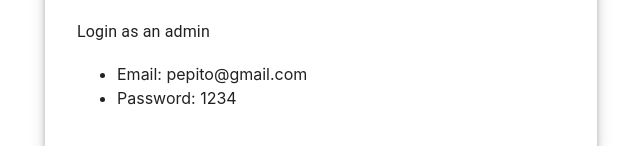
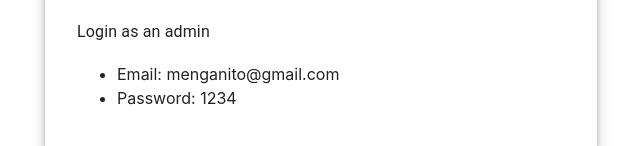
Before and after one commit to Rodriguezadrian/bigwave-admin, a React (Vite) app: page /login in a window 1280 px wide. Shown: the part 637-783 px from the top of the page, without its empty margins (319-959 px from the left). Built offline with nearby package versions, Linux system fonts and the light colour scheme.

Commit message:
update username

```diff
--- a/src/pages/Login.jsx
+++ b/src/pages/Login.jsx
@@ -150,7 +150,7 @@ const Login = () => {
               <Box mt={2}>
                 <Typography variant="subtitle1">Login as an admin</Typography>
                 <ul>
-                  <li>Email: pepito@gmail.com</li>
+                  <li>Email: menganito@gmail.com</li>
                   <li>Password: 1234</li>
                 </ul>
               </Box>
```
